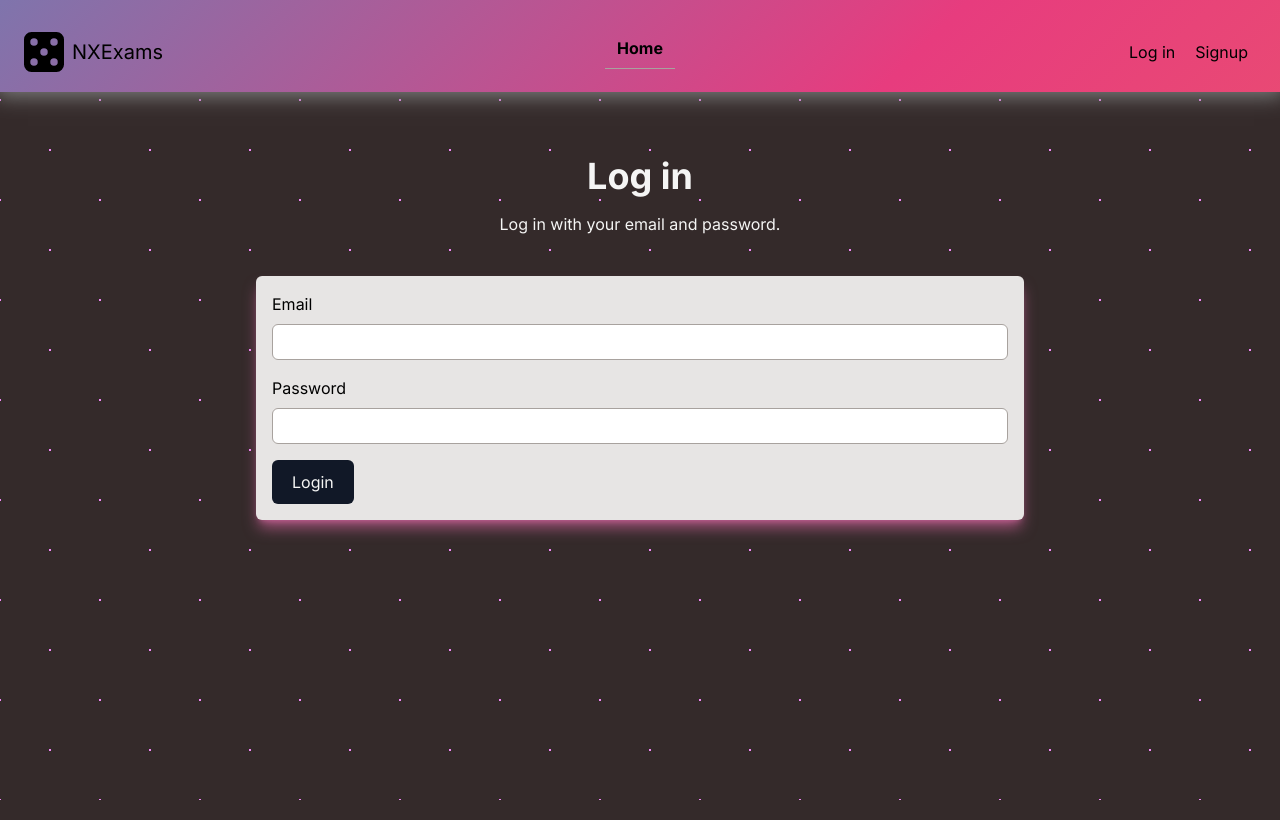
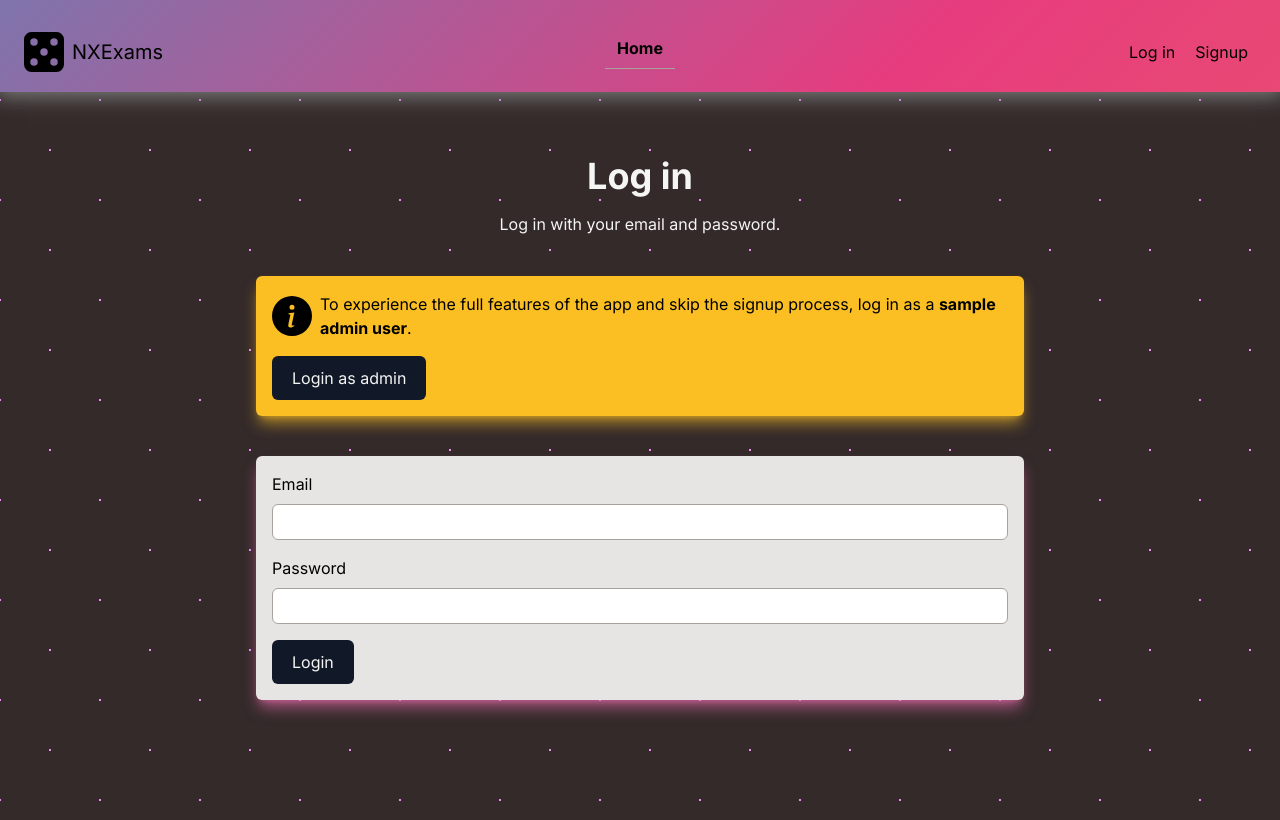
Before and after one commit to majid-L/next13-app, a Next.js app: page /login in a window 1280 px wide. Built offline with nearby package versions, Linux system fonts and the light colour scheme.

Commit message:
Adding tip boxes to auth pages

```diff
--- a/app/login/page.tsx
+++ b/app/login/page.tsx
@@ -1,6 +1,6 @@
 'use client';
 
-import { useState, useContext } from "react";
+import { useState, useContext, MouseEventHandler, useEffect } from "react";
 import { LoggedInUserContext } from "../context/store";
 import { login } from '../api/apiRequests';
 import Spinner from "../components/Spinner";
@@ -12,11 +12,24 @@ const [email, setEmail] = useState('');
 const [password, setPassword] = useState('');
 const [errMsg, setErrMsg] = useState('');
 const [successMsg, setSuccessMsg] = useState(false);
+const [showTip, setShowTip] = useState(false);
 const [loading, setIsLoading] = useState(false);
-const { setLoggedInUser } = useContext(LoggedInUserContext);
+const { loggedInUser, setLoggedInUser } = useContext(LoggedInUserContext);
 
-const handleSubmit = (e: React.FormEvent<HTMLFormElement>) => {
+useEffect(() => {
+  setShowTip(!loggedInUser.user?.id ? true : false);
+}, []);
+
+const handleLogin = (e: React.FormEvent<HTMLFormElement>) => {
   e.preventDefault();
+  loginUser(email, password);
+};
+
+const handleSampleUserLogin = (e: React.MouseEvent<HTMLButtonElement>) => {
+  loginUser('jr@v3.admin', 'sduhsd8sfsuf');
+}
+
+const loginUser = (email: string, password: string) => {
   setIsLoading(true);
   login(email, password)
   .then((res: Auth) => {
@@ -24,32 +37,20 @@ const handleSubmit = (e: React.FormEvent<HTMLFormElement>) => {
     setLoggedInUser(res);
     setIsLoading(false);
     setSuccessMsg(true);
+    setShowTip(false);
     setEmail('');
     setPassword('');
   })
   .catch(err => {
     setIsLoading(false);
     setErrMsg(errorHandler(err));
-  })
-};
+  });
+}
 
 return (
 <main className="pb-20">
   <h1 className="text-center text-stone-100 font-bold text-4xl mt-16">Log in</h1>
   <p className="text-center text-stone-100 mt-4">Log in with your email and password.</p>
-  <form onSubmit={handleSubmit} className="mx-auto my-10 p-4 bg-stone-200 w-11/12 max-w-3xl rounded-md shadow-lg shadow-pink-400/60">
-    <div>
-    <label className="block mb-2">Email</label>
-    <input required type="email" onChange={e => setEmail(e.target.value)} value={email} className="h-9 p-2 w-full rounded-md border border-stone-400"/>
-    </div>
-    <div className="mt-4">
-    <label className="block mb-2">Password</label>
-    <input required type="password" onChange={e => setPassword(e.target.value)} value={password}  className="h-9 p-2 w-full rounded-md border border-stone-400"/>
-    </div>
-    <button className="bg-gray-900 text-stone-100 py-2.5 px-5 mt-4 rounded-md active:bg-gray-600">Login</button>
-  </form>
-
-  {loading && <Spinner/>}
 
   {successMsg && <div className="mx-auto my-16 p-4 bg-green-200 w-11/12 max-w-3xl rounded-md shadow-lg shadow-green-300/60">
     <p className="text-lg font-semibold">You have logged in successfully.</p>
@@ -63,6 +64,28 @@ return (
     <button onClick={() => setErrMsg('')} className="bg-red-300 py-2.5 px-5 mt-4 border border-gray-400 rounded-md ">Dismiss</button>
   </div>}
 
+  {showTip && <div className="mx-auto my-10 p-4 bg-amber-400 w-11/12 max-w-3xl rounded-md shadow-lg shadow-amber-400/60">
+    <div className="flex gap-2 items-center">
+      <img className="h-10" src='/images/info-circle-fill.svg'/>
+      <p>To experience the full features of the app and skip the signup process, log in as a <strong>sample admin user</strong>.</p>
+    </div>
+    <button onClick={handleSampleUserLogin} className="bg-gray-900 text-stone-100 py-2.5 px-5 mt-4 rounded-md active:bg-gray-600">Login as admin</button>
+  </div>}
+
+  <form onSubmit={handleLogin} className="mx-auto my-10 p-4 bg-stone-200 w-11/12 max-w-3xl rounded-md shadow-lg shadow-pink-400/60">
+    <div>
+      <label className="block mb-2">Email</label>
+      <input required type="email" onChange={e => setEmail(e.target.value)} value={email} className="h-9 p-2 w-full rounded-md border border-stone-400"/>
+    </div>
+    <div className="mt-4">
+      <label className="block mb-2">Password</label>
+      <input required type="password" onChange={e => setPassword(e.target.value)} value={password}  className="h-9 p-2 w-full rounded-md border border-stone-400"/>
+    </div>
+    <button className="bg-gray-900 text-stone-100 py-2.5 px-5 mt-4 rounded-md active:bg-gray-600">Login</button>
+  </form>
+
+  {loading && <Spinner/>}
+
 </main>);
 };
 
--- a/app/signup/page.tsx
+++ b/app/signup/page.tsx
@@ -42,14 +42,30 @@ const handleSubmit = (e: FormEvent<HTMLFormElement>) => {
 return (
 <main className="pb-20">
   <h1 className="text-stone-100 text-center w-4/5 font-bold text-3xl md:text-4xl mx-auto mt-16">Sign up for a new account.</h1>
-  <p className="text-center text-stone-100 w-4/5 mx-auto mt-4">For demonstration purposes, sign up with an email ending with <span className="font-bold">@v3.admin</span> to enable access to all of the app's features.</p>
+
+  {successMsg && <div className="mx-auto my-16 p-4 bg-green-200 w-11/12 max-w-3xl rounded-md shadow-lg shadow-green-300/60">
+    <p className="text-lg font-semibold">Account created successfully.</p>
+    <p>You can now start using your details to sign in to your account.</p>
+    <button onClick={() => setSuccessMsg(false)} className="bg-green-300 py-2.5 px-5 mt-4 border border-gray-400 rounded-md ">Dismiss</button>
+  </div>}
+
+  {errorMsg.show && <ErrorMessage errorMsg={errorMsg} setErrorMsg={setErrorMsg}/>}
+
+  <div className="mx-auto my-10 p-4 bg-amber-400 w-11/12 max-w-3xl rounded-md shadow-lg shadow-amber-400/60">
+    <div className="flex gap-2 items-center">
+      <img className="h-10" src='/images/info-circle-fill.svg'/>
+      <p>For demonstration purposes, sign up with an email ending with <span className="font-bold">@v3.admin</span> to enable access to all of the app's features.</p>
+    </div>
+    <button onClick={() => setEmail('@v3.admin')} className="bg-gray-900 text-stone-100 py-2.5 px-5 mt-4 rounded-md active:bg-gray-600">Use admin suffix</button>
+  </div>
+
   <form onSubmit={handleSubmit} className="mx-auto my-10 p-4 bg-stone-200 w-11/12 max-w-3xl rounded-md shadow-lg shadow-pink-400/60">
     <div>
     <label className="block mb-2">Name</label>
     <input required type="text" onChange={e => setName(e.target.value)} value={name} className="h-9 p-2 w-full rounded-md border border-stone-400"/>
     </div>
     <div className="mt-4">
-    <label className="block mb-2">Email</label>
+    <label className="block mb-2">Email <span className="text-sm">(e.g. your-name<strong>@v3.admin</strong>)</span></label>
     <input required type="email" onChange={e => setEmail(e.target.value)} value={email} className="h-9 p-2 w-full rounded-md border border-stone-400"/>
     </div>
     <div className="mt-4">
@@ -64,14 +80,6 @@ return (
   </form>
 
   {isLoading && <Spinner/>}
-
-  {successMsg && <div className="mx-auto my-16 p-4 bg-green-200 w-11/12 max-w-3xl rounded-md shadow-lg shadow-green-300/60">
-    <p className="text-lg font-semibold">Account created successfully.</p>
-    <p>You can now start using your details to sign in to your account.</p>
-    <button onClick={() => setSuccessMsg(false)} className="bg-green-300 py-2.5 px-5 mt-4 border border-gray-400 rounded-md ">Dismiss</button>
-  </div>}
-
-  {errorMsg.show && <ErrorMessage errorMsg={errorMsg} setErrorMsg={setErrorMsg}/>}
 </main>);
 };
 
```
